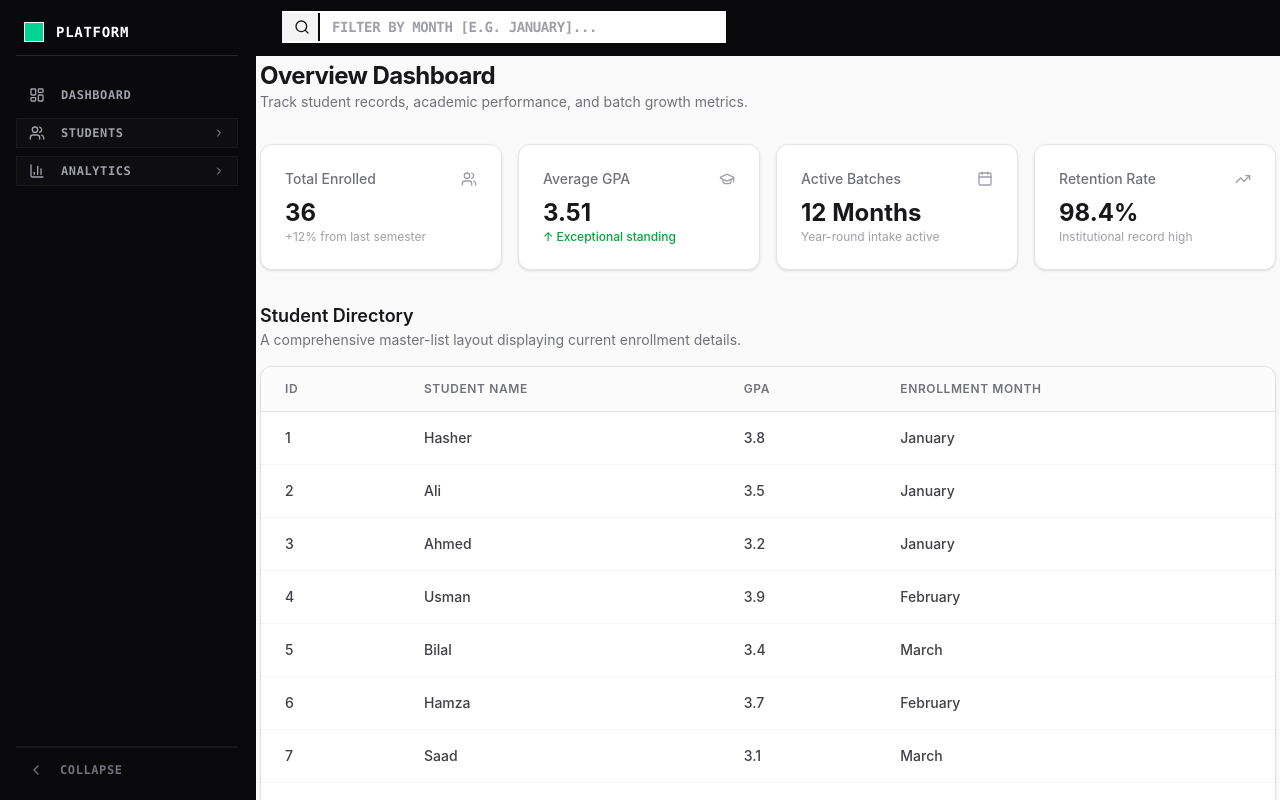
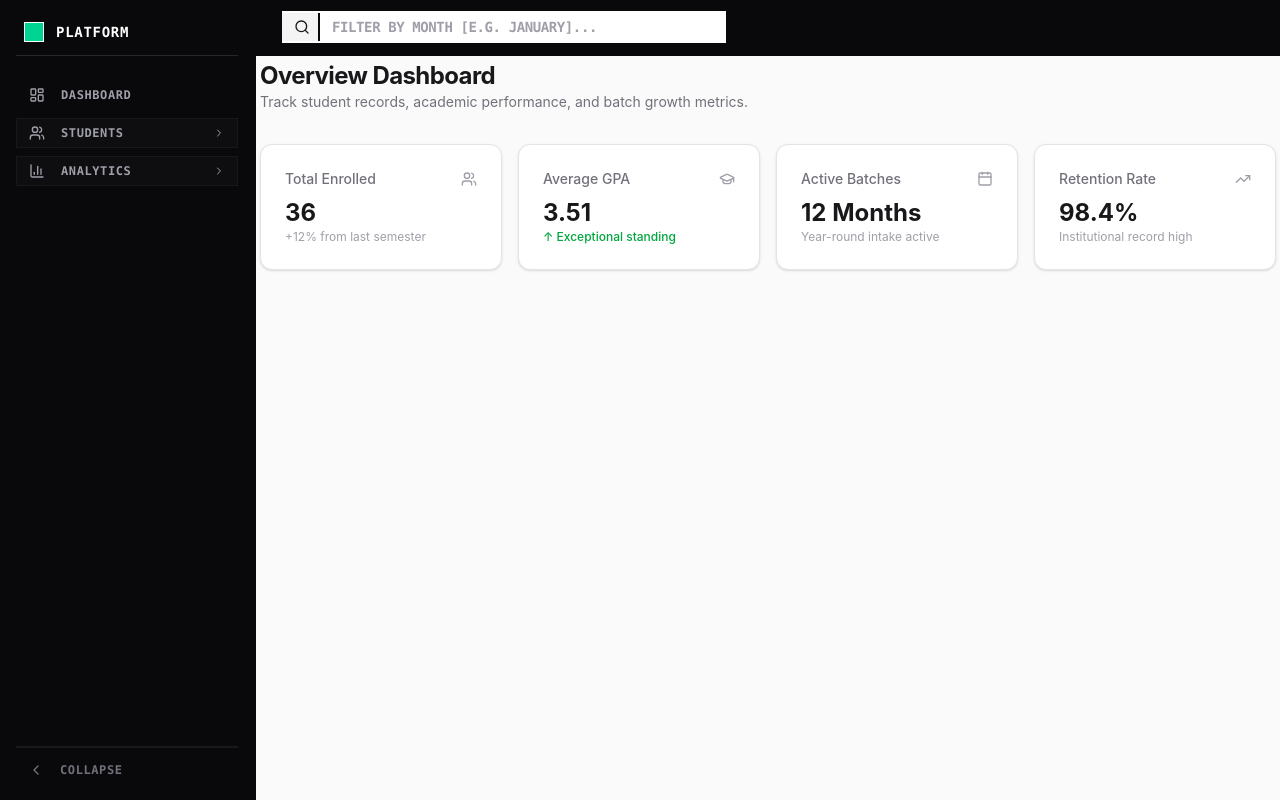
Before and after one commit to Hasher423/reactVisualizationDWP, a React (Vite) app: page / in a window 1280 px wide. Built offline with nearby package versions, Linux system fonts and the light colour scheme.

Commit message:
UX better

```diff
--- a/src/pages/Dashboard.jsx
+++ b/src/pages/Dashboard.jsx
@@ -79,50 +79,7 @@ const Dashboard = () => {
         </div>
       </div>
 
-      {/* Main Content Area: Spreadsheet Section */}
-      <div className="space-y-4">
-        <div>
-          <h2 className="text-lg font-semibold text-zinc-900">Student Directory</h2>
-          <p className="text-sm text-zinc-500">A comprehensive master-list layout displaying current enrollment details.</p>
-        </div>
 
-        {/* Beautiful Spreadsheet Table */}
-        <div className="w-full overflow-x-auto rounded-xl border border-zinc-200 bg-white shadow-sm">
-          <table className="w-full border-collapse text-left text-sm text-zinc-600">
-            <thead>
-              {table.getHeaderGroups().map(headerGroup => (
-                <tr key={headerGroup.id} className="border-b border-zinc-200 bg-zinc-50/75 transition-colors">
-                  {headerGroup.headers.map(header => (
-                    <th
-                      key={header.id}
-                      className="px-6 py-3.5 text-xs font-semibold uppercase tracking-wider text-zinc-500"
-                    >
-                      {flexRender(header.column.columnDef.header, header.getContext())}
-                    </th>
-                  ))}
-                </tr>
-              ))}
-            </thead>
-            <tbody className="divide-y divide-zinc-100">
-              {table.getRowModel().rows.map(row => (
-                <tr
-                  key={row.id}
-                  className="group border-b border-zinc-100 bg-white last:border-none hover:bg-zinc-50/60 transition-colors duration-150"
-                >
-                  {row.getVisibleCells().map(cell => (
-                    <td
-                      key={cell.id}
-                      className="px-6 py-4 text-zinc-700 whitespace-nowrap font-medium"
-                    >
-                      {flexRender(cell.column.columnDef.cell, cell.getContext())}
-                    </td>
-                  ))}
-                </tr>
-              ))}
-            </tbody>
-          </table>
-        </div>
-      </div>
     </div>
   );
 };
```
